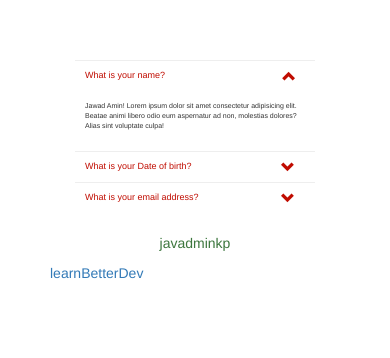
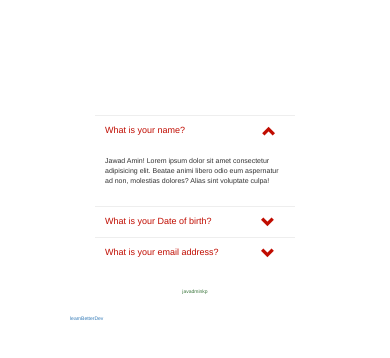
Before and after one commit to jawadaminkp/Accordion_JS, a plain HTML site: page index.html in a window 390 px wide. Drawn offline with nearby package versions, Linux system fonts and the light colour scheme.

Commit message:
Update style.css

```diff
--- a/style.css
+++ b/style.css
@@ -1,6 +1,8 @@
 body {
     background: #EFEFEF;
-    padding: 50px;
+    padding: 105px;
+    padding-left:70px;
+    padding-right:70px;
 }
 
 html{
@@ -38,7 +40,6 @@ ul {
     display: flex;
     align-items: center;
     color: #C00C00;
-
 }
 
 .answer {
@@ -58,8 +59,6 @@ ul {
 .accordion li.open .answer {
     max-height: 150px;
 }
-
-
 
 @media screen and (max-width: 474px) {
     .accordion {
@@ -91,4 +90,13 @@ ul {
 
 
 
+    .text-success{
+        font-size:5px;
+    }
+
+    a {
+        font-size:5px;
+    }
+
+
 }
```
